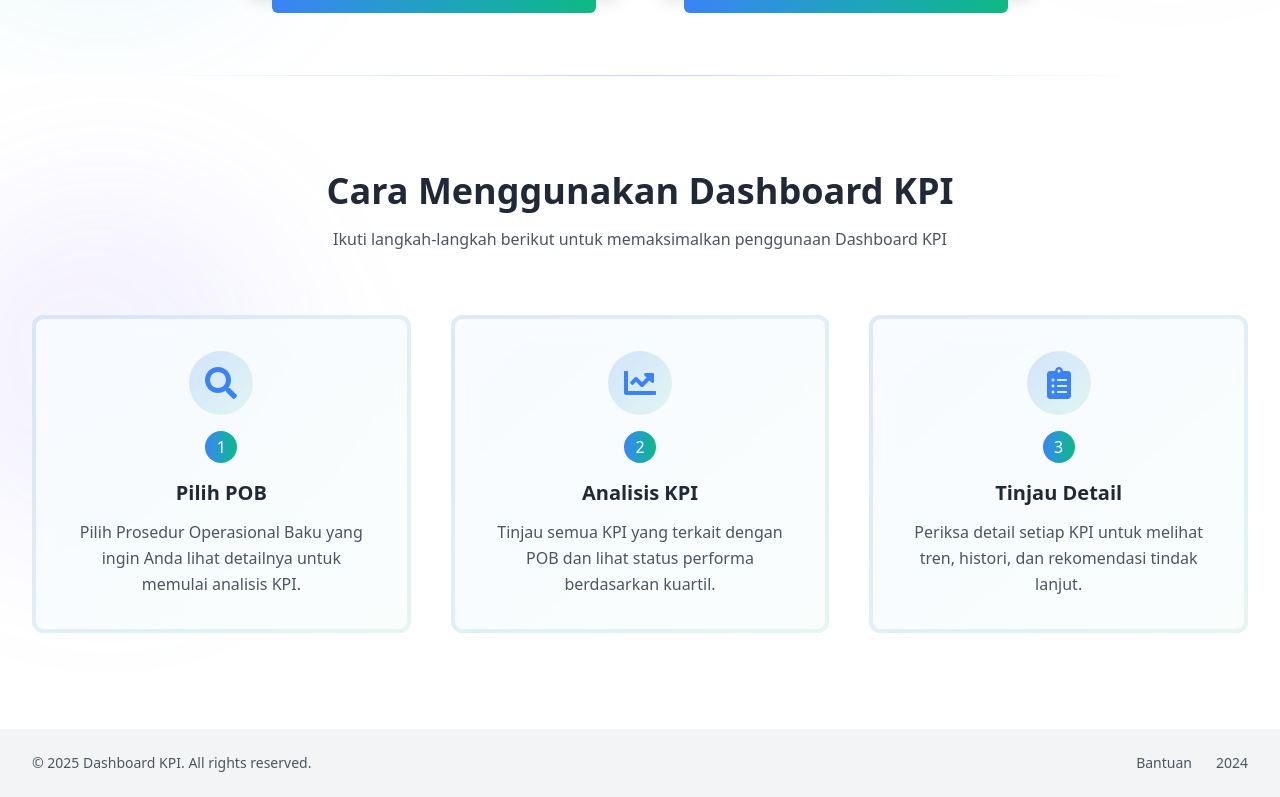
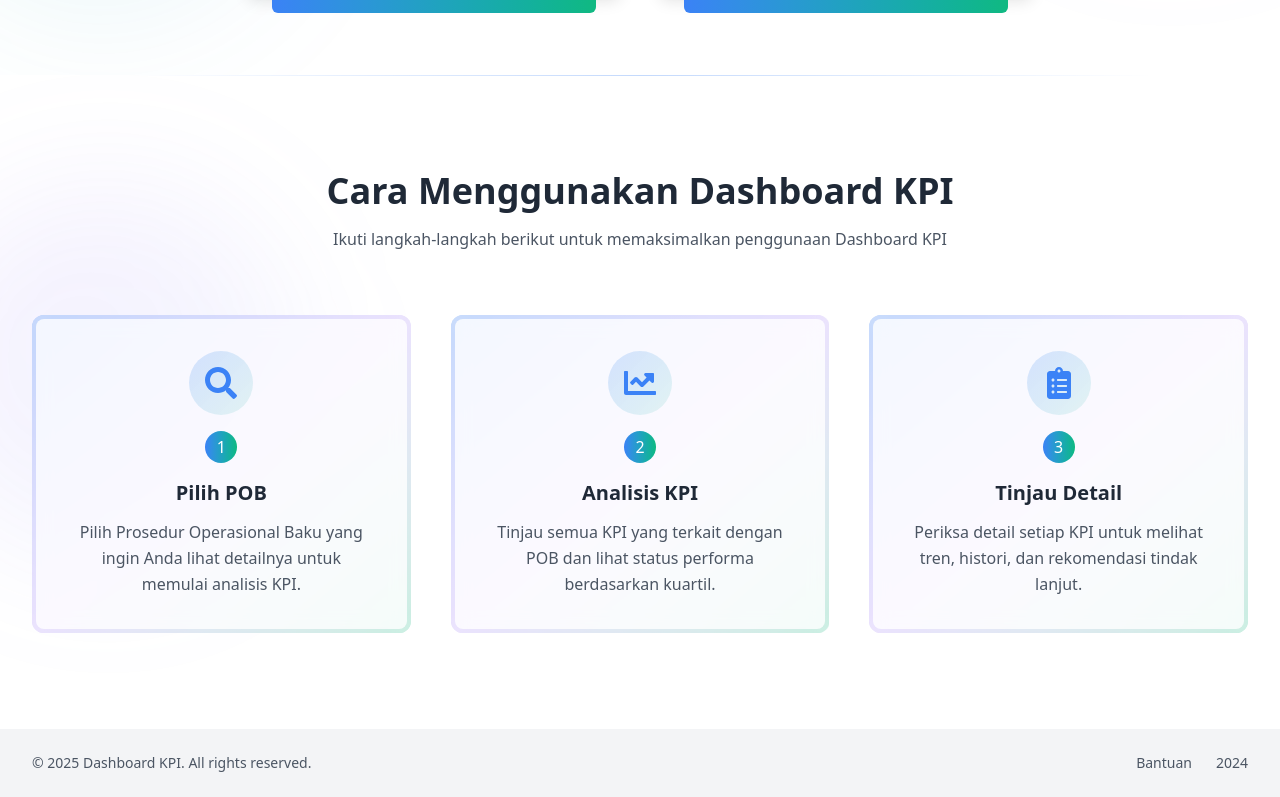
Before and after one commit to nugrahaAdhitama/dashboard-kpi-mpb, a Next.js app: page / in a window 1280 px wide. Shown: the part 1262-2059 px from the top of the page. Built offline with nearby package versions, Linux system fonts and the light colour scheme.

Commit message:
feat: Refine HowToSection component layout and styles with updated grid configuration and enhanced glassmorphism effects for improved visual consistency

```diff
--- a/src/components/molecules/HowToSection.tsx
+++ b/src/components/molecules/HowToSection.tsx
@@ -50,7 +50,7 @@ const HowToSection: React.FC<HowToSectionProps> = ({
           </p>
         </motion.div>
 
-        <div className="grid grid-cols-1 md:grid-cols-2 lg:grid-cols-3 gap-8 md:gap-10">
+        <div className="grid grid-cols-1 md:grid-cols-3 gap-8 md:gap-10">
           {steps.map((step, index) => {
             const StepIcon = iconMap[step.iconName as keyof typeof iconMap];
 
@@ -62,12 +62,12 @@ const HowToSection: React.FC<HowToSectionProps> = ({
                 viewport={{ once: true }}
                 transition={{ duration: 0.5, delay: index * 0.1 }}
                 whileHover={{ y: -5, transition: { duration: 0.2 } }}
-                className="relative p-1 rounded-xl bg-gradient-to-br from-[#3B82F6]/30 to-[#10B981]/20"
+                className="relative p-1 rounded-xl bg-gradient-to-br from-[#3B82F6]/50 via-[#8B5CF6]/30 to-[#10B981]/40"
               >
                 {/* Glassmorphism effect */}
                 <div className="absolute inset-0 bg-white/40 backdrop-blur-sm rounded-xl"></div>
 
-                <div className="relative p-8 bg-white/80 backdrop-blur-sm rounded-lg flex flex-col items-center text-center">
+                <div className="relative h-full p-8 bg-white/80 backdrop-blur-sm rounded-lg flex flex-col items-center text-center">
                   <div className="flex items-center justify-center w-16 h-16 rounded-full bg-gradient-to-br from-[#3B82F6]/20 to-[#10B981]/10 text-[#3B82F6] mb-4">
                     <StepIcon size={32} />
                   </div>
```
